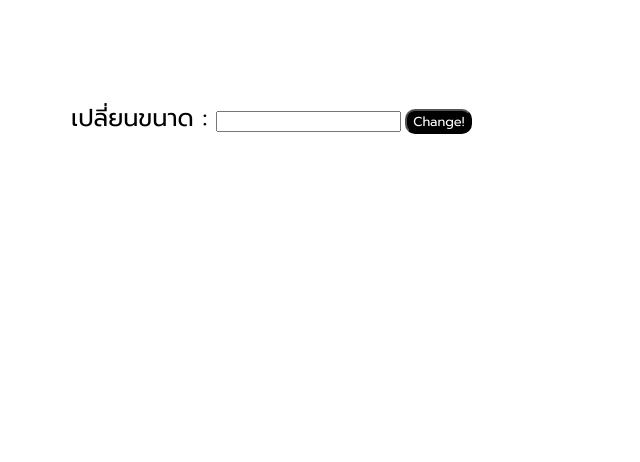
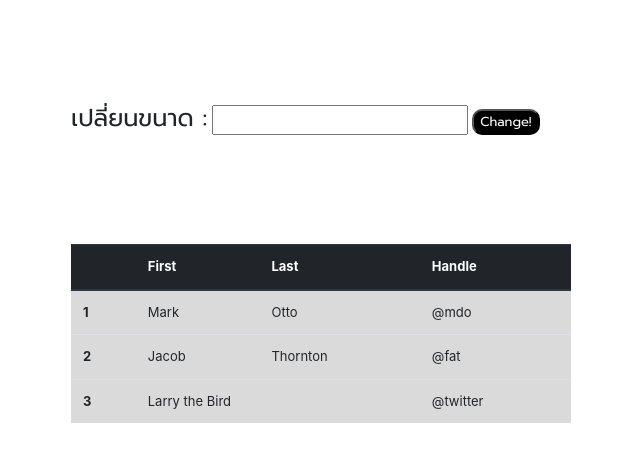
Before and after one commit to krittanut/xogame, a PHP site: page / in a window 1280 px wide. Shown: the top 462 px of the page, without its empty margins (319-959 px from the left). Run offline with PHP 8.4, Linux system fonts and the light colour scheme.

Commit message:
add boostrap

```diff
--- a/index.php
+++ b/index.php
@@ -3,6 +3,7 @@
 <title>Game XO with bot</title>
 
 <head >
+    <link rel="stylesheet" href="https://maxcdn.bootstrapcdn.com/bootstrap/4.0.0/css/bootstrap.min.css" integrity="sha384-Gn5384xqQ1aoWXA+058RXPxPg6fy4IWvTNh0E263XmFcJlSAwiGgFAW/dAiS6JXm" crossorigin="anonymous">
     <link rel="stylesheet" href="style.css">
     <!-- <h1>เปลี่ยนขนาด : </h1> -->
     <script src = "test.js" ></script>
@@ -14,7 +15,7 @@
         <div>
             <label for="num_xo" id="text_num">เปลี่ยนขนาด : </label>
             <input type="number" id="num_xo" min=3>
-            <button onclick="changeXO()">Change!</button>
+            <button onclick="changeXO()" id="play">Change!</button>
             <!-- <button onclick="cleartable()">Clear!</button> -->
         </div>
         <div id='table-div'>
@@ -22,7 +23,38 @@
             </table>
         </div>
 
-</div>
+    </div>
+    <div id='sec-div'>
+    <table class="table">
+  <thead class="thead-dark">
+    <tr >
+      <th scope="col"></th>
+      <th scope="col">First</th>
+      <th scope="col">Last</th>
+      <th scope="col">Handle</th>
+    </tr>
+  </thead>
+  <tbody>
+    <tr onclick="alert('test')" class="table-active">
+      <th scope="row">1</th>
+      <td>Mark</td>
+      <td>Otto</td>
+      <td>@mdo</td>
+    </tr>
+    <tr class="table-active">
+      <th scope="row">2</th>
+      <td>Jacob</td>
+      <td>Thornton</td>
+      <td>@fat</td>
+    </tr>
+    <tr class="table-active">
+      <th scope="row">3</th>
+      <td colspan="2">Larry the Bird</td>
+      <td>@twitter</td>
+    </tr>
+  </tbody>
+</table>
+    </div>
 
 
 
@@ -64,6 +96,7 @@
                     let button = document.createElement('button');
                     td.setAttribute("id", idtext);
                     td.setAttribute("onClick", "checkclick(this.id)");
+                    td.setAttribute('class','idgame');
                     // button.setAttribute('id', idtext);
                     // button.setAttribute('onClick',"checkclick()")
                     // button.innerHTML = "Select"
@@ -82,6 +115,8 @@
             let selectbox = document.getElementById(id);
             // alert(parseInt(textid.slice(2)));
             selectbox.innerHTML = "X";
+            selectbox.setAttribute("OnClick","");
+            // sleep(1000);
             // board[id] = "X";
             board[parseInt(textid.slice(2))] = 1;
             // console.log(parseInt(textid.slice(2)));
@@ -89,30 +124,35 @@
 
         }
 
+
         function updateboard(id) {
             // board[id] = 1;
             if(possiblemove(board,num_size).length==0){
                 alert("Tie");
-                changeXO();
+                changetext();
             } else {
                 let move = minimax(board,num_size,-1);
                 board[move.index] = -1;
                 let text_id = 'td'+move.index;
                 let botselect = document.getElementById(text_id);
                 botselect.innerHTML = "O";
+                botselect.setAttribute("OnClick","");
                 if(checkwin(board,num_size) == 1) {
                     alert("You win!");
-                    changeXO();
+                    changetext();
                 }else if(checkwin(board,num_size) == -1) {
                     alert("You Lose !");
-                    changeXO();
+                    changetext();
                 }
             }
 
 
+        }
+
+        function changetext(){
+            document.getElementById('play').innerHTML = "Play More !";
             console.log(board);
         }
-
 
 
     </script>
--- a/style.css
+++ b/style.css
@@ -20,11 +20,11 @@
   cursor:pointer;
 }
 
-table {
+#test {
   border-collapse: collapse;
   border-style: hidden;
 }
-table td {
+.idgame {
   font-family: "Prompt";
   border: 4px solid black;
   text-align: center;
@@ -40,8 +40,13 @@
 
 #first-div {
     padding-top: 20%;
+    padding-bottom: 10%;
 }
 
 #table-div {
     padding-top: 50px;
 }
+
+#sec-div{
+  font-size:small;
+}
--- a/test.js
+++ b/test.js
@@ -1,15 +1,7 @@
 // X == 1
 // O == -1
 // not pick == 0
-// var test = [ 1, 0, 0, 1,
-//              1, 0, 0, 1,
-//              1, 0, 0, 1,
-//              1, 1, 1, 1];
 
-// checkwin(test,6,4);
-// var test3 = [1,1,1,
-//             0,0,0,
-//             0,0,0]
 let human = 1;
 let com = -1;
 
@@ -28,7 +20,9 @@
     for(let i in allposible) {
         let count = 0;
         // console.log(allposible[i]);
+        let match = [];
         for(let b = 0 ; b < sizexo ; b++) {
+            match.push(allposible[i][b]);
             // console.log(allposible[i][b]);
             // console.log(checkboard[allposible[i][b]]);
             count+=checkboard[parseInt(allposible[i][b])];
```
